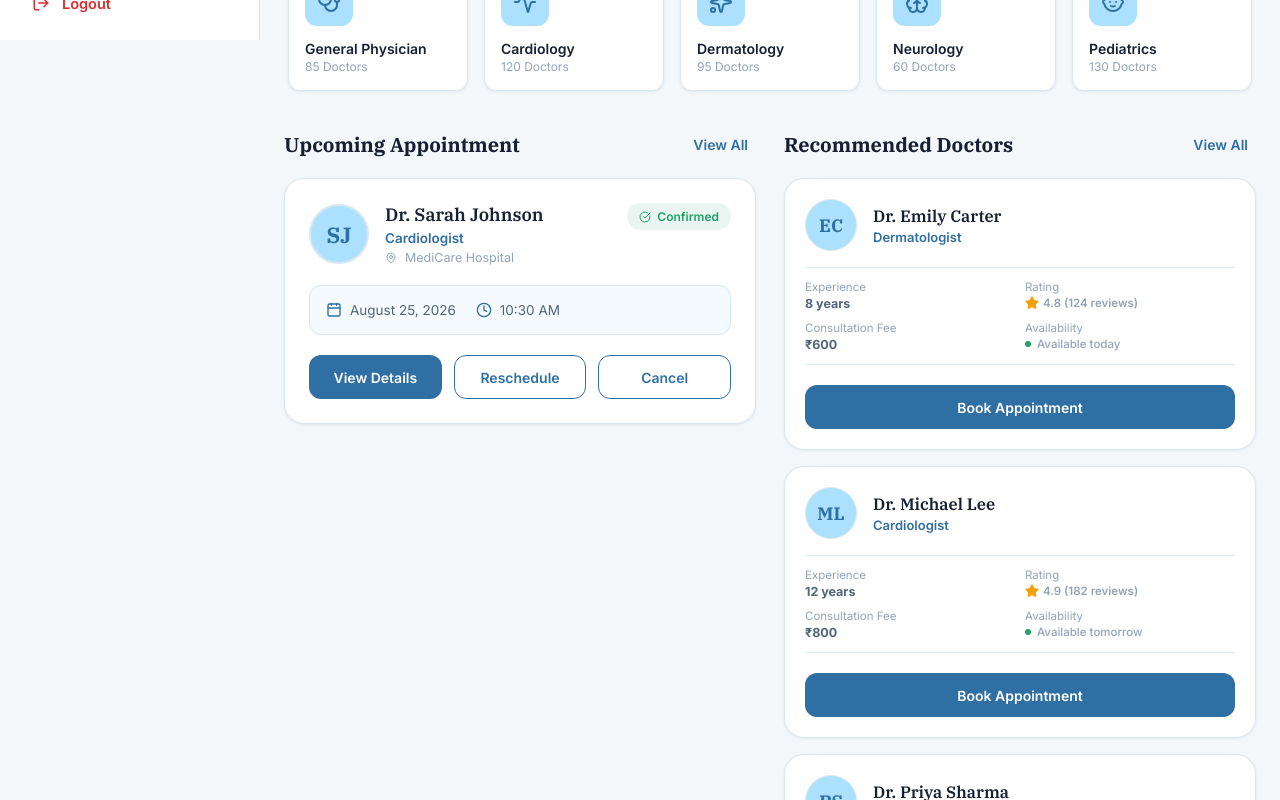
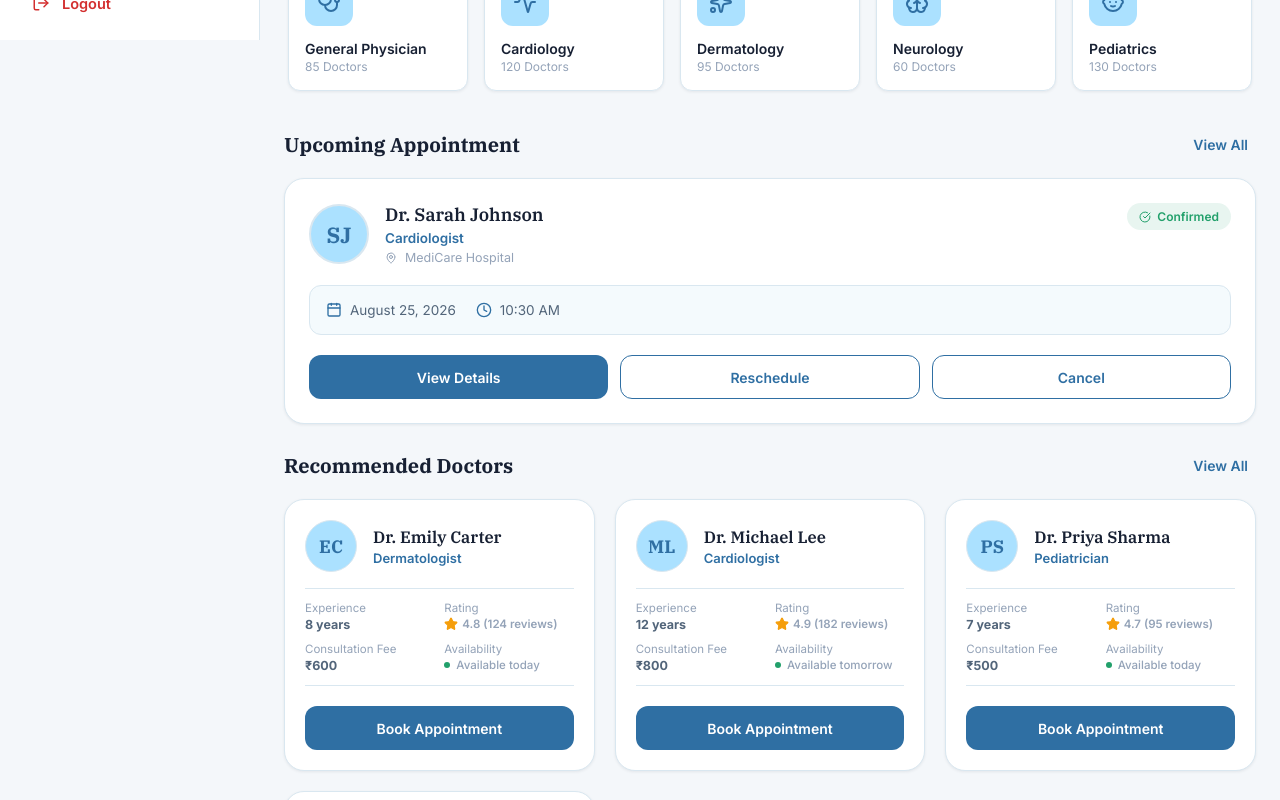
Before and after one commit to RAKSHA1120/MediBook, a React (Vite) app: page /patient-dashboard in a window 1280 px wide. Shown: the part 760-1560 px from the top of the page. Built offline with nearby package versions, Linux system fonts and the light colour scheme.

Commit message:
feat: layout Upcoming Appointment full-width and Recommended Doctors vertically stacked below it

```diff
--- a/src/pages/PatientDashboard.css
+++ b/src/pages/PatientDashboard.css
@@ -407,15 +407,8 @@
 }
 
 /* ==================================================
-   Two Column Grid & Improvements
+   Layout Section Improvements
    ================================================== */
-
-.dashboard-grid-two-columns {
-  display: grid;
-  grid-template-columns: 1fr 1fr;
-  gap: 28px;
-  align-items: start;
-}
 
 /* Upcoming Appointment Section Improved */
 .upcoming-appointment-section-improved {
@@ -562,9 +555,9 @@
 }
 
 .doctors-grid-improved {
-  display: flex;
-  flex-direction: column;
-  gap: 16px;
+  display: grid;
+  grid-template-columns: repeat(3, 1fr);
+  gap: 20px;
 }
 
 .doctor-card-improved {
@@ -799,9 +792,8 @@
     display: block;
   }
 
-  .dashboard-grid-two-columns {
-    grid-template-columns: 1fr;
-    gap: 24px;
+  .doctors-grid-improved {
+    grid-template-columns: repeat(2, 1fr);
   }
 
   .benefits-section {
@@ -879,6 +871,11 @@
   .appointment-card-actions button {
     width: 100%;
   }
+
+  .doctors-grid-improved {
+    grid-template-columns: 1fr;
+    gap: 16px;
+  }
 }
 
 /* Tiny Mobile (up to 480px) */
--- a/src/pages/PatientDashboard.jsx
+++ b/src/pages/PatientDashboard.jsx
@@ -399,10 +399,8 @@ function PatientDashboard() {
             </div>
           </section>
 
-          {/* Two-Column Section on Desktop: Upcoming Appointment + Recommended Doctors */}
-          <div className="dashboard-grid-two-columns">
-            {/* Left Column: Upcoming Appointment */}
-            <section className="upcoming-appointment-section-improved">
+          {/* Upcoming Appointment Section (Full Width) */}
+          <section className="upcoming-appointment-section-improved">
               <div className="section-header">
                 <h3 className="section-main-title">Upcoming Appointment</h3>
                 <button className="view-all-link" onClick={handleMyAppointments}>
@@ -521,7 +519,6 @@ function PatientDashboard() {
                 )}
               </div>
             </section>
-          </div>
 
           {/* 6. Benefits Section */}
           <section className="benefits-section">
```
